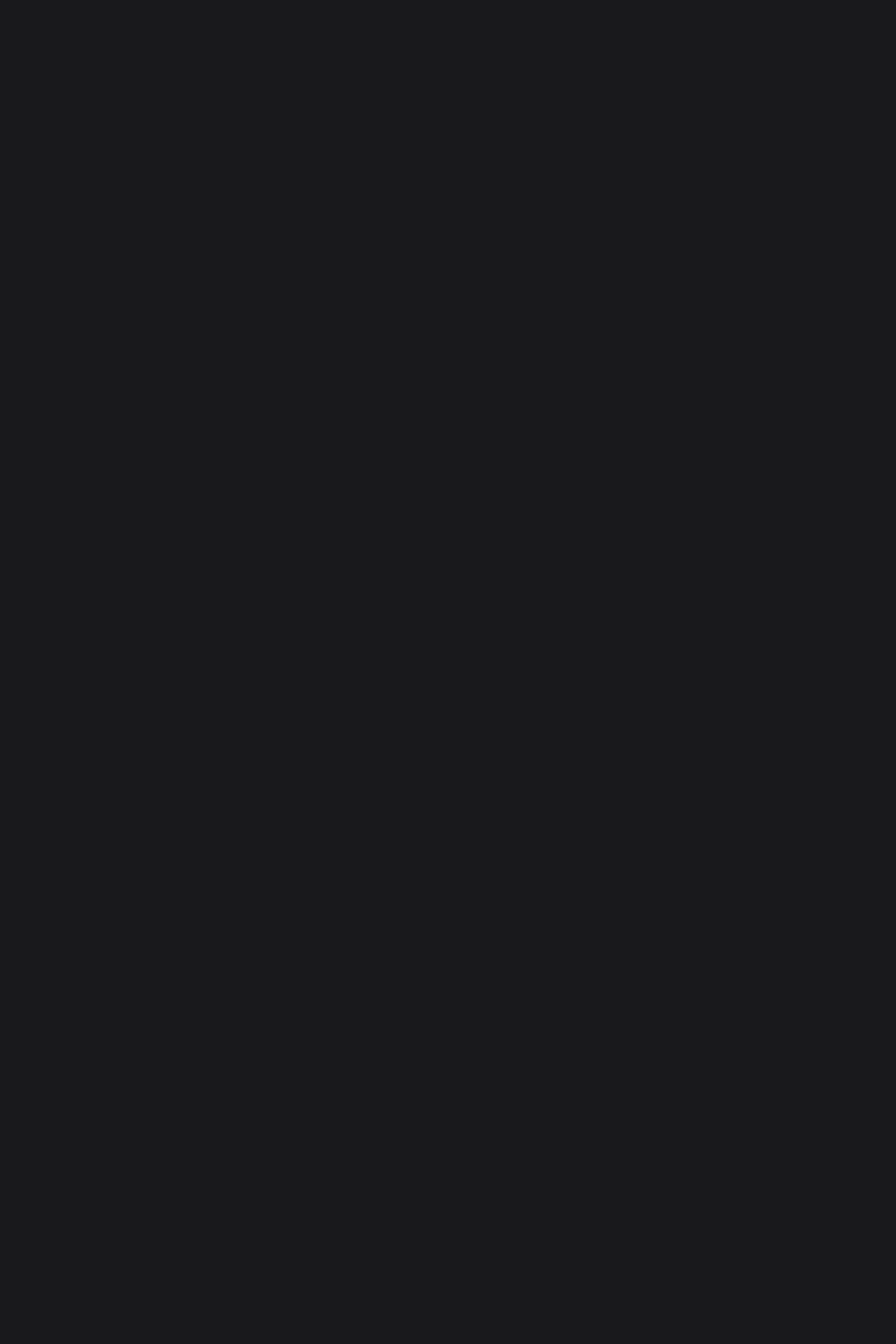
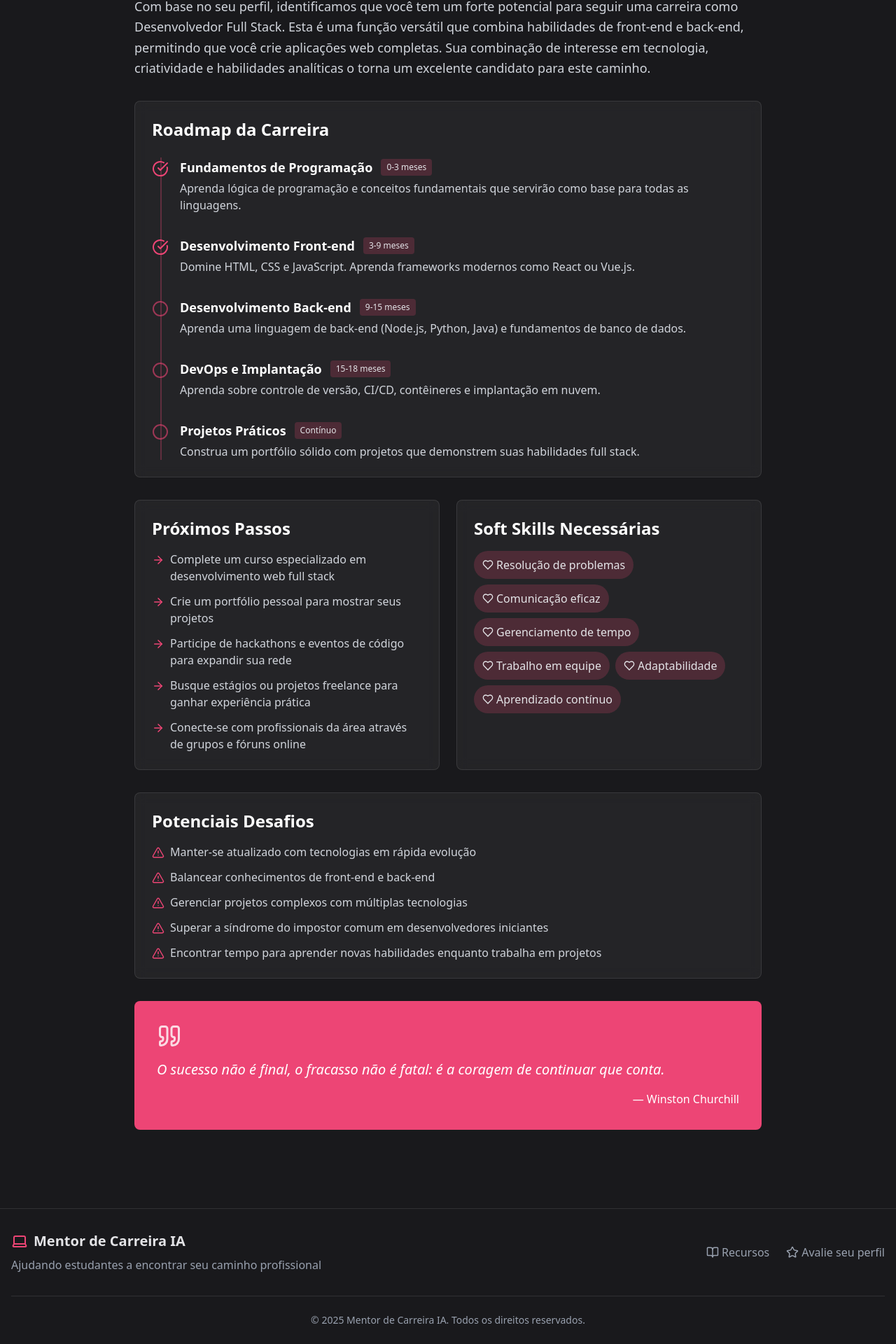
Before and after one commit to gvfirmeza/next-step-front, a React (Vite) app: page /tep in a window 1280 px wide. Before the commit this address had no page. Shown: the part 162-2082 px from the top of the page at 70% size. Before the commit the page ends 800 px from the top, so only its background shows below. Built offline with nearby package versions, Linux system fonts and the light colour scheme.

Commit message:
Career Layout

```diff
--- a/package.json
+++ b/package.json
@@ -13,6 +13,7 @@
     "@tailwindcss/vite": "^4.1.7",
     "clsx": "^2.1.1",
     "framer-motion": "^12.15.0",
+    "lucide-react": "^0.511.0",
     "react": "^19.1.0",
     "react-dom": "^19.1.0",
     "react-router-dom": "^7.6.1",
--- a/src/App.jsx
+++ b/src/App.jsx
@@ -2,6 +2,8 @@ import './App.css';
 import { BrowserRouter, Routes, Route } from 'react-router-dom';
 import LandingPage from './pages/LandingPage';
 import Form from './pages/Form';
+import CareerLayout from './pages/CareerLayout';
+import mockCareerData from './data/mockCareerData';
 
 function App() {
   return (
@@ -9,6 +11,7 @@ function App() {
       <Routes>
         <Route path="/" element={<LandingPage />} />
         <Route path="/form" element={<Form />} />
+        <Route path="/tep" element={<CareerLayout mockCareerData={mockCareerData} />} />
       </Routes>
     </BrowserRouter>
   );
--- /dev/null
+++ b/src/data/mockCareerData.js
@@ -0,0 +1,66 @@
+// import { CareerData } from '../types/careerData';
+
+export const mockCareerData = {
+  title: "Desenvolvedor Full Stack",
+  introduction: "Com base no seu perfil, identificamos que você tem um forte potencial para seguir uma carreira como Desenvolvedor Full Stack. Esta é uma função versátil que combina habilidades de front-end e back-end, permitindo que você crie aplicações web completas. Sua combinação de interesse em tecnologia, criatividade e habilidades analíticas o torna um excelente candidato para este caminho.",
+  roadmap: [
+    {
+      title: "Fundamentos de Programação",
+      description: "Aprenda lógica de programação e conceitos fundamentais que servirão como base para todas as linguagens.",
+      timeframe: "0-3 meses",
+      completed: true
+    },
+    {
+      title: "Desenvolvimento Front-end",
+      description: "Domine HTML, CSS e JavaScript. Aprenda frameworks modernos como React ou Vue.js.",
+      timeframe: "3-9 meses",
+      completed: true
+    },
+    {
+      title: "Desenvolvimento Back-end",
+      description: "Aprenda uma linguagem de back-end (Node.js, Python, Java) e fundamentos de banco de dados.",
+      timeframe: "9-15 meses",
+      completed: false
+    },
+    {
+      title: "DevOps e Implantação",
+      description: "Aprenda sobre controle de versão, CI/CD, contêineres e implantação em nuvem.",
+      timeframe: "15-18 meses",
+      completed: false
+    },
+    {
+      title: "Projetos Práticos",
+      description: "Construa um portfólio sólido com projetos que demonstrem suas habilidades full stack.",
+      timeframe: "Contínuo",
+      completed: false
+    }
+  ],
+  nextSteps: [
+    "Complete um curso especializado em desenvolvimento web full stack",
+    "Crie um portfólio pessoal para mostrar seus projetos",
+    "Participe de hackathons e eventos de código para expandir sua rede",
+    "Busque estágios ou projetos freelance para ganhar experiência prática",
+    "Conecte-se com profissionais da área através de grupos e fóruns online"
+  ],
+  softSkills: [
+    "Resolução de problemas",
+    "Comunicação eficaz",
+    "Gerenciamento de tempo",
+    "Trabalho em equipe",
+    "Adaptabilidade",
+    "Aprendizado contínuo"
+  ],
+  potentialChallenges: [
+    "Manter-se atualizado com tecnologias em rápida evolução",
+    "Balancear conhecimentos de front-end e back-end",
+    "Gerenciar projetos complexos com múltiplas tecnologias",
+    "Superar a síndrome do impostor comum em desenvolvedores iniciantes",
+    "Encontrar tempo para aprender novas habilidades enquanto trabalha em projetos"
+  ],
+  inspirationalQuote: {
+    text: "O sucesso não é final, o fracasso não é fatal: é a coragem de continuar que conta.",
+    author: "Winston Churchill"
+  }
+};
+
+export default mockCareerData;
--- /dev/null
+++ b/src/pages/CareerLayout.jsx
@@ -0,0 +1,169 @@
+import React from 'react';
+import {
+  Heart,
+  ArrowRight,
+  AlertTriangle,
+  Quote,
+  CheckCircle,
+  Circle,
+  GraduationCap,
+  Laptop,
+  BookOpen,
+  Star
+} from 'lucide-react';
+
+const CareerHeader = ({ title, introduction }) => (
+  <div className="mb-8">
+    <div className="flex items-center mb-4">
+      <div className="bg-[#ED4575] p-3 rounded-full mr-4">
+        <GraduationCap size={24} className="text-white" />
+      </div>
+      <h1 className="text-3xl font-bold text-white">{title}</h1>
+    </div>
+    <p className="text-lg text-gray-300 leading-relaxed">{introduction}</p>
+  </div>
+);
+
+const RoadmapCard = ({ roadmap }) => (
+  <div className="bg-white/5 backdrop-blur-sm rounded-lg border border-white/10 p-6 mb-8">
+    <h2 className="text-2xl font-bold text-white mb-6">Roadmap da Carreira</h2>
+    <div className="relative">
+      <div className="absolute left-3 top-0 bottom-0 w-0.5 bg-[#ED4575]/30 z-0" />
+      <div className="space-y-8">
+        {roadmap.map((item, index) => (
+          <div key={index} className="relative z-10">
+            <div className="flex">
+              <div className="flex-shrink-0 mt-1">
+                {item.completed ? (
+                  <CheckCircle size={24} className="text-[#ED4575]" />
+                ) : (
+                  <Circle size={24} className="text-[#ED4575]/60" />
+                )}
+              </div>
+              <div className="ml-4">
+                <div className="flex items-center">
+                  <h3 className="text-lg font-semibold text-white">{item.title}</h3>
+                  <span className="ml-3 px-2 py-1 text-xs font-medium bg-[#ED4575]/20 text-[#E4E4E7] rounded">
+                    {item.timeframe}
+                  </span>
+                </div>
+                <p className="mt-1 text-gray-300">{item.description}</p>
+              </div>
+            </div>
+          </div>
+        ))}
+      </div>
+    </div>
+  </div>
+);
+
+const NextStepsCard = ({ nextSteps }) => (
+  <div className="bg-white/5 backdrop-blur-sm rounded-lg border border-white/10 p-6 mb-8">
+    <h2 className="text-2xl font-bold text-white mb-4">Próximos Passos</h2>
+    <ul className="space-y-3">
+      {nextSteps.map((step, index) => (
+        <li key={index} className="flex">
+          <ArrowRight className="flex-shrink-0 mr-2 text-[#ED4575] mt-1" size={18} />
+          <span className="text-gray-300">{step}</span>
+        </li>
+      ))}
+    </ul>
+  </div>
+);
+
+const SoftSkillsCard = ({ softSkills }) => (
+  <div className="bg-white/5 backdrop-blur-sm rounded-lg border border-white/10 p-6 mb-8">
+    <h2 className="text-2xl font-bold text-white mb-4">Soft Skills Necessárias</h2>
+    <div className="flex flex-wrap gap-2">
+      {softSkills.map((skill, index) => (
+        <div key={index} className="flex items-center px-3 py-2 bg-[#ED4575]/20 text-[#E4E4E7] rounded-full">
+          <Heart size={16} className="mr-1" />
+          <span>{skill}</span>
+        </div>
+      ))}
+    </div>
+  </div>
+);
+
+const ChallengesCard = ({ challenges }) => (
+  <div className="bg-white/5 backdrop-blur-sm rounded-lg border border-white/10 p-6 mb-8">
+    <h2 className="text-2xl font-bold text-white mb-4">Potenciais Desafios</h2>
+    <div className="space-y-3">
+      {challenges.map((challenge, index) => (
+        <div key={index} className="flex">
+          <AlertTriangle size={18} className="flex-shrink-0 text-[#ED4575] mr-2 mt-1" />
+          <p className="text-gray-300">{challenge}</p>
+        </div>
+      ))}
+    </div>
+  </div>
+);
+
+const QuoteCard = ({ quote }) => (
+  <div className="bg-[#ED4575] rounded-lg p-8 mb-8 text-white relative overflow-hidden">
+    <div className="relative z-10">
+      <div className="flex mb-4">
+        <Quote size={36} className="text-white/80" />
+      </div>
+      <p className="text-xl italic font-light mb-4">{quote.text}</p>
+      <p className="text-right font-medium">— {quote.author}</p>
+    </div>
+    <div className="gradient-bg" />
+  </div>
+);
+
+const Footer = () => (
+  <footer className="border-t border-white/10 py-8 mt-12">
+    <div className="container mx-auto px-4">
+      <div className="flex flex-col md:flex-row justify-between items-center">
+        <div className="mb-4 md:mb-0">
+          <div className="flex items-center">
+            <Laptop className="mr-2 text-[#ED4575]" />
+            <span className="text-xl font-bold">Mentor de Carreira IA</span>
+          </div>
+          <p className="text-gray-400 mt-2">Ajudando estudantes a encontrar seu caminho profissional</p>
+        </div>
+        <div className="flex items-center space-x-6">
+          <a href="#" className="flex items-center text-gray-400 hover:text-[#ED4575] transition">
+            <BookOpen size={18} className="mr-1" />
+            <span>Recursos</span>
+          </a>
+          <a href="#" className="flex items-center text-gray-400 hover:text-[#ED4575] transition">
+            <Star size={18} className="mr-1" />
+            <span>Avalie seu perfil</span>
+          </a>
+        </div>
+      </div>
+      <div className="mt-8 pt-6 border-t border-white/10 text-center text-gray-400 text-sm">
+        © {new Date().getFullYear()} Mentor de Carreira IA. Todos os direitos reservados.
+      </div>
+    </div>
+  </footer>
+);
+
+const CareerLayout = ( { mockCareerData } ) => (
+  <div className="min-h-screen">
+    <header className="bg-[#1D1D1D]/50 backdrop-blur-sm border-b border-[#ED4575]/20">
+      <div className="container mx-auto px-4 py-4">
+        <h1 className="text-xl font-bold text-white">Mentor de Carreira IA</h1>
+      </div>
+    </header>
+
+    <main className="container mx-auto px-4 py-8">
+      <div className="max-w-4xl mx-auto">
+        <CareerHeader title={mockCareerData.title} introduction={mockCareerData.introduction} />
+        <RoadmapCard roadmap={mockCareerData.roadmap} />
+        <div className="grid md:grid-cols-2 gap-6">
+          <NextStepsCard nextSteps={mockCareerData.nextSteps} />
+          <SoftSkillsCard softSkills={mockCareerData.softSkills} />
+        </div>
+        <ChallengesCard challenges={mockCareerData.potentialChallenges} />
+        <QuoteCard quote={mockCareerData.inspirationalQuote} />
+      </div>
+    </main>
+
+    <Footer />
+  </div>
+);
+
+export default CareerLayout;
```
Also changed, not shown: 1 other file (tests, documents, lock files or other folders).
